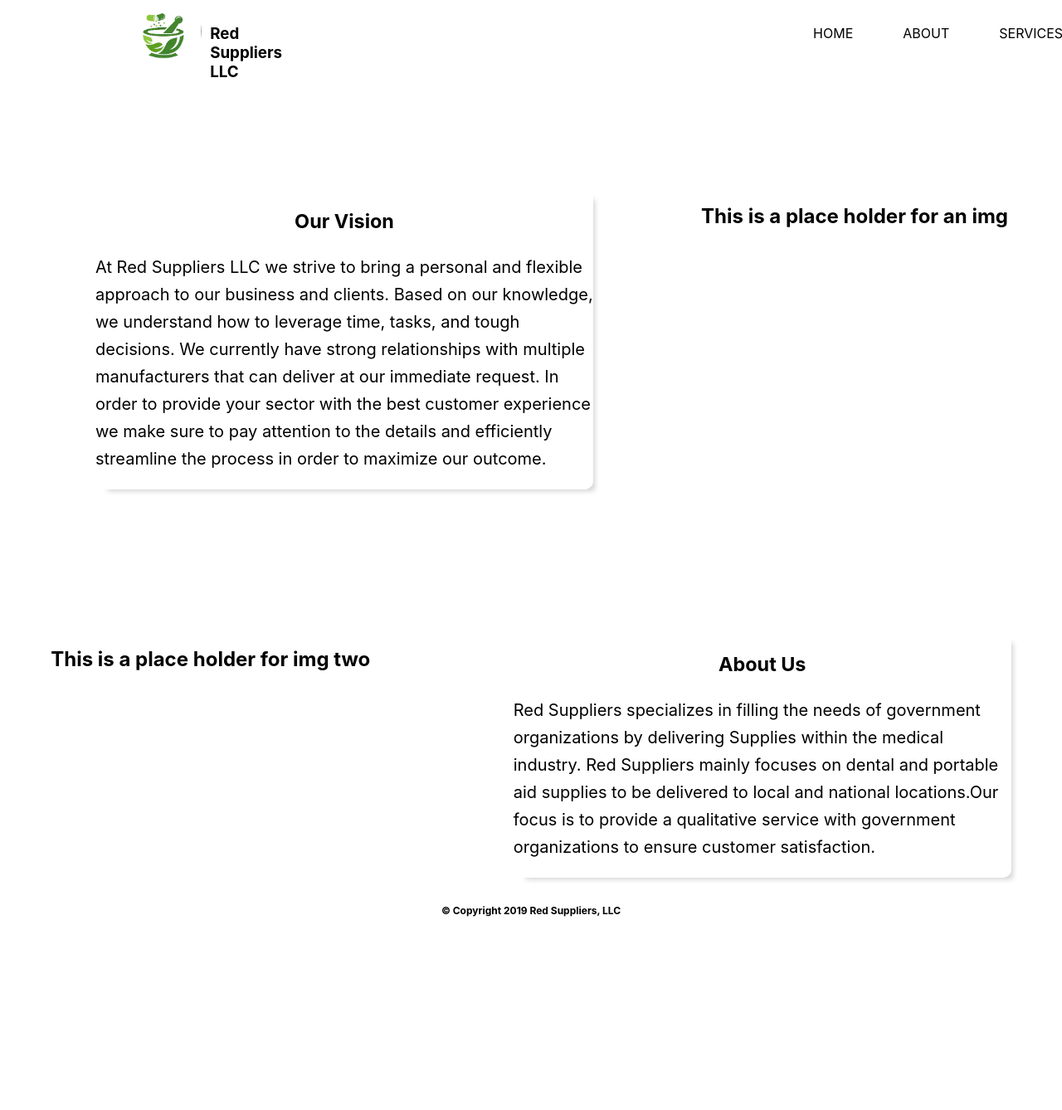
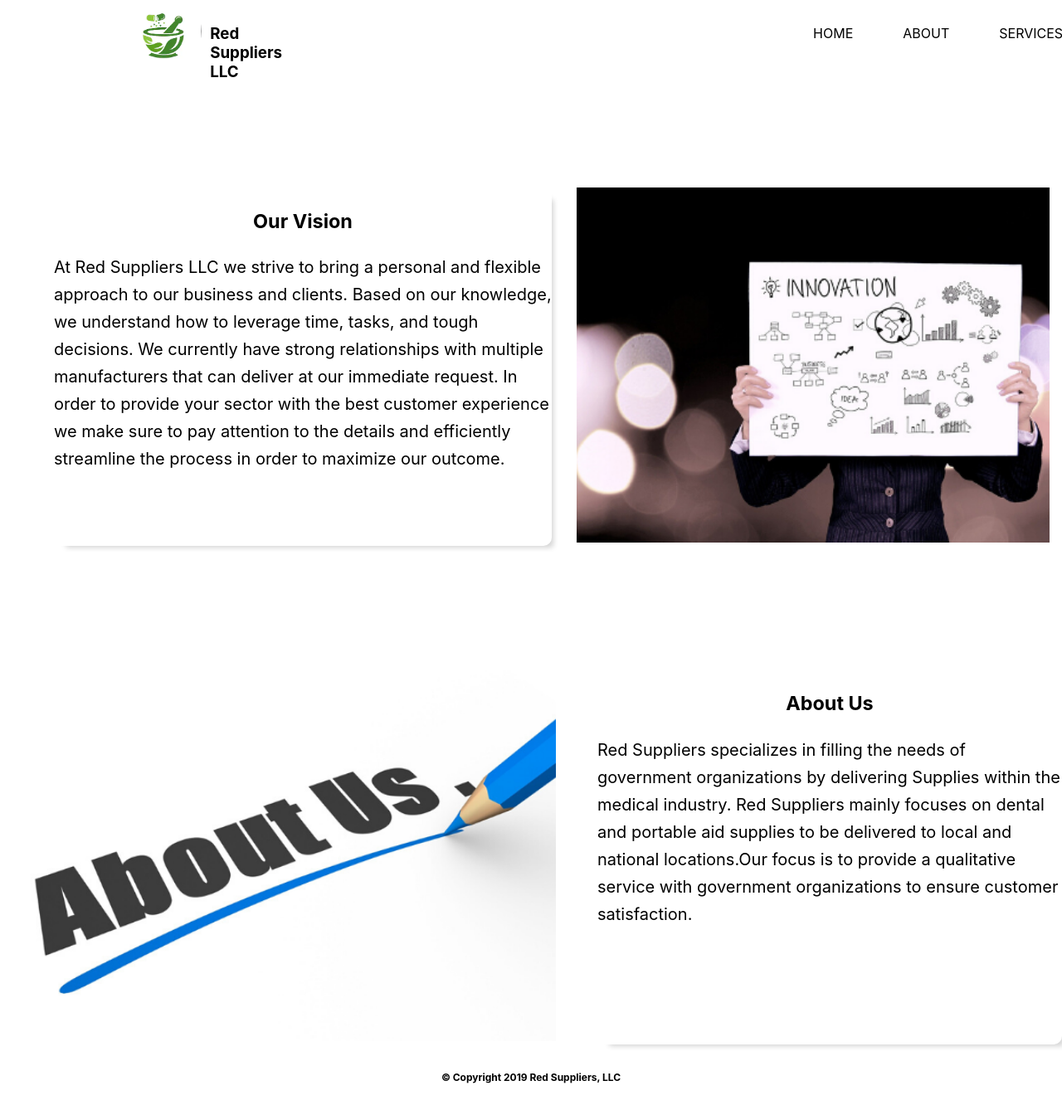
Before and after one commit to Red-Suppliers-LLC/red-suppliers-fe, a React (Create React App) app in the folder client/: page /about in a window 1280 px wide. Shown: the top 1338 px of the page at 83% size. Before the commit the page ends 1137 px from the top, so only its background shows below. Built offline with nearby package versions, Linux system fonts and the light colour scheme.

Commit message:
added imgs to about page

```diff
--- a/client/src/components/AboutUs.js
+++ b/client/src/components/AboutUs.js
@@ -4,6 +4,9 @@ import Footer from "./Footer.js";
 
 import "../styling/About.css";
 import "../styling/Footer.css";
+
+import AboutImg from "../img/aboutus.png";
+import OurVision from "../img/ourvision.png";
 
 const AboutUs = () => {
 
@@ -18,8 +21,8 @@ const AboutUs = () => {
             <div className="spacing"> </div>
             <div className="wrap-one">
                 <div>
-                    {/* <img /> */}
-                    <h2> This is a place holder for an img  </h2>
+                    <img className="visionimg" src={OurVision} />
+
                 </div>
 
                 <div className="body-one">
@@ -39,8 +42,8 @@ const AboutUs = () => {
             <div className="spacing"> </div>
             <div className="wrap-two">
                 <div>
-                    {/* <img /> */}
-                    <h2> This is a place holder for img two  </h2>
+                    <img className="aboutimg" src={AboutImg} />
+
                 </div>
 
                 <div className="body-one">
--- a/client/src/styling/About.css
+++ b/client/src/styling/About.css
@@ -34,7 +34,7 @@
   }
 
   .about-space {
-    margin: 70px;
+    margin: 50px;
   }
 
   .wrap-two {
@@ -46,3 +46,13 @@
   .double-space {
     margin: 100px;
   }
+
+  .aboutimg {
+    width: 670px;
+    height: auto;
+}
+
+.visionimg {
+  width: 570px;
+  height: auto;
+}
```
Also changed, not shown: client/src/img/aboutus.png (added), client/src/img/ourvision.png (added).
